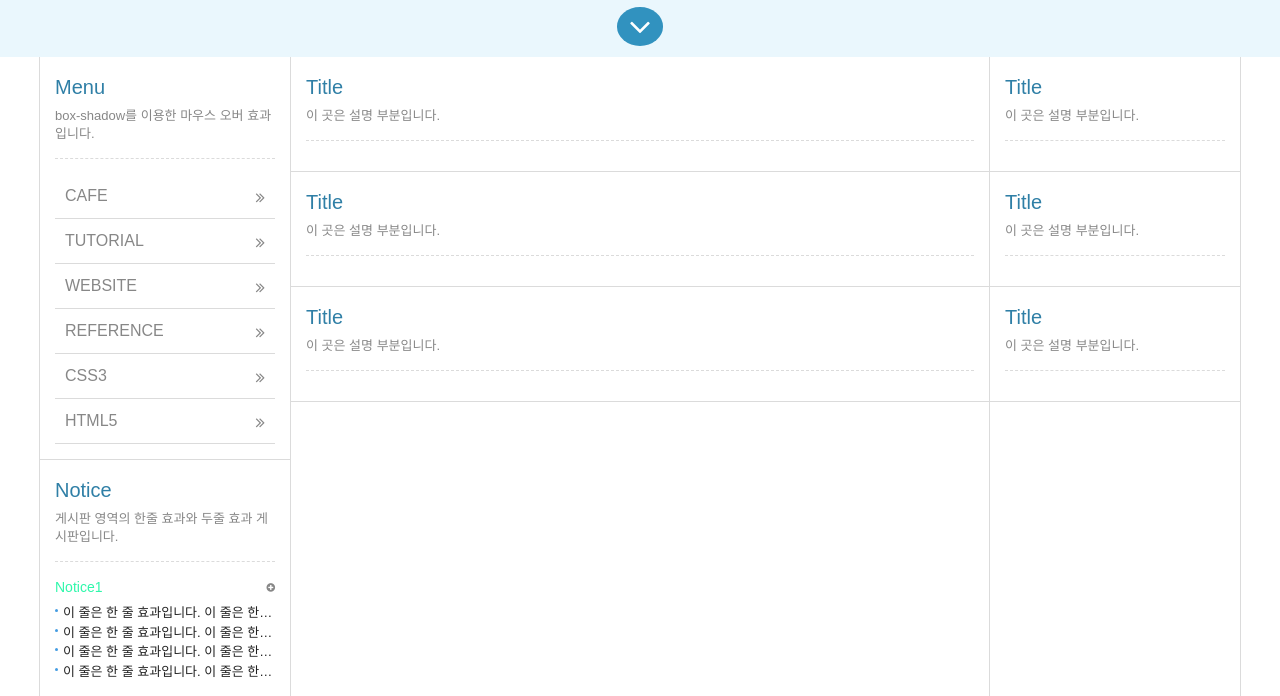
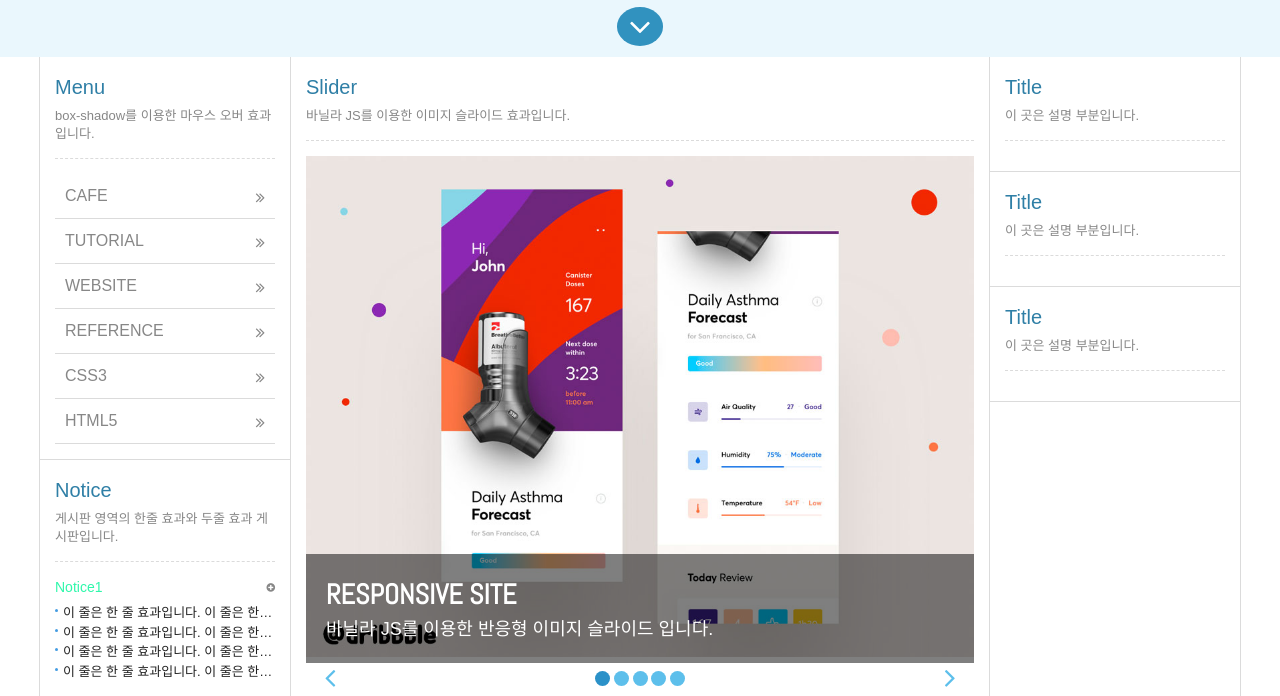
Before and after one commit to miroterra/responsive-Web1, a plain HTML site: page index.html in a window 1280 px wide. Shown: the part 330-1026 px from the top of the page. Drawn offline with Linux system fonts and the light colour scheme.

Commit message:
슬라이드1

```diff
--- a/css/reset.css
+++ b/css/reset.css
@@ -68,7 +68,15 @@ h6 {
   font-size: 13px;
   font-weight: normal;
 }
+/* 반응형 이미지 */
+img {
+  width: 100%;
+}
 
+button {
+  border: 0;
+  background: none;
+}
 /* IR 효과 */
 .ir_pm {
   display: block;
--- a/css/style.css
+++ b/css/style.css
@@ -23,7 +23,6 @@ body {
   margin-right: 250px;
   border-right: 1px solid #dbdbdb;
   border-left: 1px solid #dbdbdb;
-  height: 1000px;
 }
 #cont_right {
   position: absolute;
@@ -401,6 +400,92 @@ body {
     background-image: url(../img/blog4_@3.jpg);
   }
 }
+/* 이미지 슬라이드 */
+.slider {
+  position: relative;
+}
+.slider figure {
+  position: relative;
+}
+.slider .slideBox {
+  display: none;
+}
+.slider figcaption {
+  position: absolute;
+  bottom: 0;
+  left: 0;
+  width: 100%;
+  padding: 20px;
+  box-sizing: border-box;
+  background-color: rgba(0, 0, 0, 0.5);
+  color: #fff;
+  font-size: 18px;
+}
+.slider figcaption em {
+  display: block;
+  font-weight: bold;
+  font-size: 28px;
+  text-transform: uppercase;
+  font-family: 'Abel', sans-serif;
+}
+.slider figcaption span {
+  display: block;
+  overflow: hidden;
+  text-overflow: ellipsis;
+  white-space: nowrap;
+}
+.slider .active figcaption em {
+  opacity: 1;
+  transform: translateX(0);
+}
+.slider .active figcaption span {
+  opacity: 1;
+  transform: translateX(0);
+}
+.slider .prev,
+.slider .next {
+  display: inline-block;
+  position: absolute;
+  z-index: 1000;
+  width: 30px;
+  height: 30px;
+  color: #5dbfeb;
+  font-size: 30px;
+  cursor: pointer;
+}
+.slider .prev:hover,
+.slider .next:hover {
+  color: #2b91c8;
+}
+
+.slider .prev {
+  left: 9px;
+  bottom: -22px;
+}
+.slider .next {
+  right: 9px;
+  bottom: -22px;
+}
+.dot_line {
+  display: block;
+  width: 100%;
+  text-align: center;
+}
+.dot {
+  display: inline-block;
+  width: 15px;
+  height: 15px;
+  cursor: pointer;
+  background: #5dbfeb;
+  border-radius: 50%;
+  font-size: 0;
+  line-height: 0;
+  margin-top: 8px;
+}
+.dot.active,
+.dot:hover {
+  background: #2b91c8;
+}
 /* mediaquery */
 /* 화면 너비 0 ~ 1220px */
 @media (max-width: 1220px) {
--- a/index.html
+++ b/index.html
@@ -13,6 +13,8 @@
     <link rel="preconnect" href="https://fonts.googleapis.com">
     <link rel="preconnect" href="https://fonts.gstatic.com" crossorigin>
     <link href="https://fonts.googleapis.com/css2?family=Abel&display=swap" rel="stylesheet">
+    <!-- JS -->
+    <script src="/js/slide.js" defer></script>
   </head>
   <body>
     <header id="header">
@@ -187,10 +189,55 @@
         <section id="cont_center">
           <h3 class="ir_su">반응형 사이트 가운데 컨텐츠</h3>
           <article class="column col4">
-            <h4 class="col_tit">Title</h4>
-            <p class="col_desc">이 곳은 설명 부분입니다.</p>
-            <!--  -->
-            <!-- // -->
+            <h4 class="col_tit">Slider</h4>
+            <p class="col_desc">바닐라 JS를 이용한 이미지 슬라이드 효과입니다. </p>
+            <!-- image slide  -->
+            <div class="slider">
+              <div class="slideBox">
+                <figure>
+                  <img src="img/slider01.jpg" alt="이미지1">
+                  <figcaption><em>Responsive Site</em><span>바닐라 JS를 이용한 반응형 이미지 슬라이드 입니다.</span></figcaption>
+                </figure>
+              </div>
+              <div class="slideBox">
+                <figure>
+                <img src="img/slider02.jpg" alt="이미지2">
+                <figcaption><em>Responsive Site</em><span>바닐라 JS를 이용한 반응형 이미지 슬라이드 입니다.</span></figcaption>
+              </figure>
+            </div >
+              <div class="slideBox">
+                <figure>
+                  <img src="img/slider03.jpg" alt="이미지3">
+                  <figcaption><em>Responsive Site</em><span>바닐라 JS를 이용한 반응형 이미지 슬라이드 입니다.</span></figcaption>
+                </figure>
+              </div>
+              <div class="slideBox">
+                <figure>
+                  <img src="img/slider04.jpg" alt="이미지4">
+                  <figcaption><em>Responsive Site</em><span>바닐라 JS를 이용한 반응형 이미지 슬라이드 입니다.</span></figcaption>
+                </figure>
+              </div>
+              <div class="slideBox">
+                <figure>
+                  <img src="img/slider05.jpg" alt="이미지5">
+                  <figcaption><em>Responsive Site</em><span>바닐라 JS를 이용한 반응형 이미지 슬라이드 입니다.</span></figcaption>
+                </figure>
+              </div>
+              <button class="prev" onclick="plusSlides(-1)">
+                <i class="fa fa-angle-left" aria-hidden="true"></i>
+              </button>
+              <button class="next" onclick="plusSlides(1)">
+                <i class="fa fa-angle-right" aria-hidden="true"></i>
+              </button>
+          </div>
+          <div class="dot_line">
+            <button class="dot" onclick="currentSlide(1)"></button>
+            <button class="dot" onclick="currentSlide(2)"></button>
+            <button class="dot" onclick="currentSlide(3)"></button>
+            <button class="dot" onclick="currentSlide(4)"></button>
+            <button class="dot" onclick="currentSlide(5)"></button>
+          </div>
+            <!-- //image slide -->
           </article>
           <!-- //col4 -->
           <article class="column col5">
--- /dev/null
+++ b/js/slide.js
@@ -0,0 +1,30 @@
+let slideIndex = 1;
+showSlides(slideIndex);
+
+function plusSlides(n) {
+  showSlides((slideIndex += n));
+}
+
+function currentSlide(n) {
+  showSlides((slideIndex = n));
+}
+
+function showSlides(n) {
+  let i;
+  let slides = document.getElementsByClassName('slideBox');
+  let dots = document.getElementsByClassName('dot');
+  if (n > slides.length) {
+    slideIndex = 1;
+  }
+  if (n < 1) {
+    slideIndex = slides.length;
+  }
+  for (i = 0; i < slides.length; i++) {
+    slides[i].style.display = 'none';
+  }
+  for (i = 0; i < dots.length; i++) {
+    dots[i].className = dots[i].className.replace(' active', '');
+  }
+  slides[slideIndex - 1].style.display = 'block';
+  dots[slideIndex - 1].className += ' active';
+}
```
